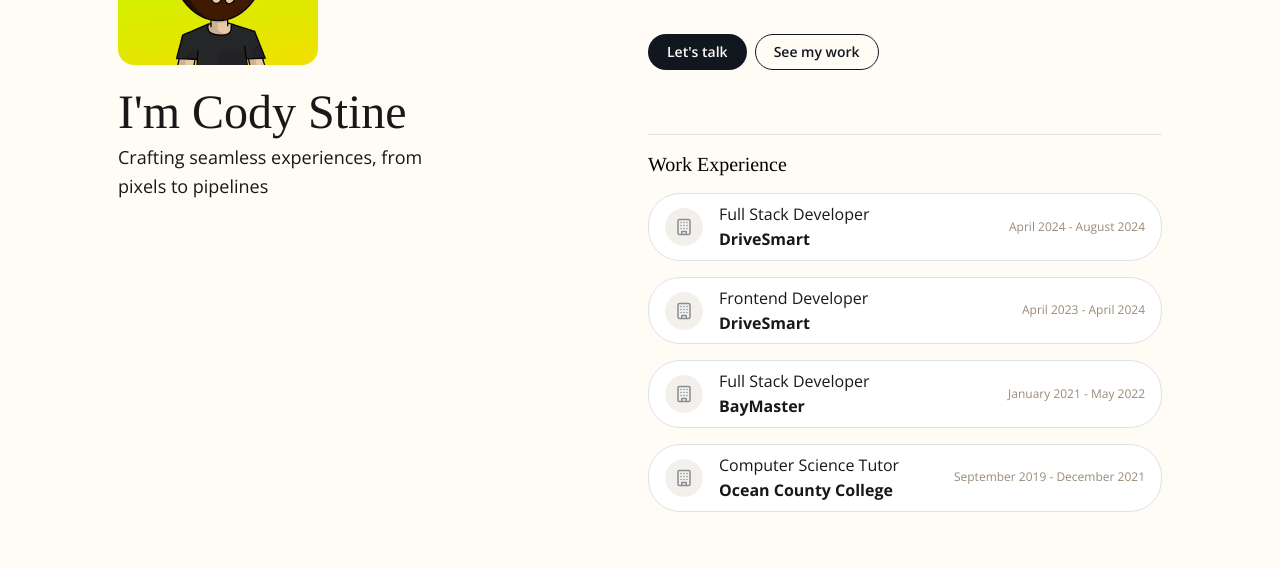
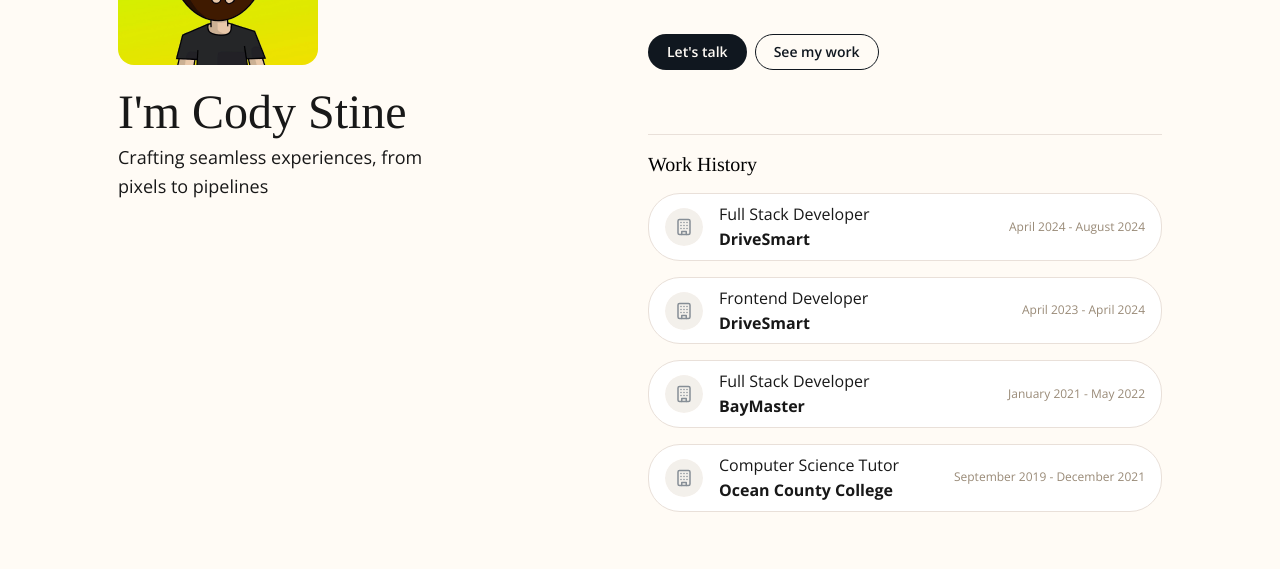
Before and after one commit to CydoEntis/co.dy, a React (Vite) app: page / in a window 1280 px wide. Shown: the part 231-800 px from the top of the page. Built offline with nearby package versions, Linux system fonts and the light colour scheme.

Commit message:
Added a reusable section component wrapper, and move work history and education to their own components.

```diff
--- a/src/App.tsx
+++ b/src/App.tsx
@@ -6,17 +6,13 @@ import {
   Text,
   Button,
   Group,
-  Divider,
-  Stack,
 } from "@mantine/core";
 import Layout from "./components/layout/Layout";
 import Me from "@/assets/me.png";
-import WorkHistory from "./features/work-history/WorkHistory";
-import useGetColorTheme from "./components/theme/hooks/useGetColorScheme";
-import { jobs } from "./features/work-history/work-history";
+
+import WorkHistorySection from "./features/work-history/work-history-section/WorkHistorySection";
+import EducationSection from "./features/education/education-section/EducationSection";
 function App() {
-  const { isLightMode } = useGetColorTheme();
-
   return (
     <Layout>
       <SimpleGrid cols={2} px={32}>
@@ -45,17 +41,8 @@ function App() {
             </Group>
           </Box>
 
-          <Stack pt={64}>
-            <Divider
-              style={{ borderColor: isLightMode ? "#E9E0D9" : "#3A4D63" }}
-            />
-            <Title fw="400" size="xl">
-              Work Experience
-            </Title>
-            {jobs.map((job) => (
-              <WorkHistory job={job} />
-            ))}
-          </Stack>
+          <WorkHistorySection />
+          <EducationSection />
         </Box>
       </SimpleGrid>
     </Layout>
--- /dev/null
+++ b/src/components/section/Section.tsx
@@ -0,0 +1,24 @@
+import { Divider, Stack, Title } from "@mantine/core";
+import { ReactNode } from "react";
+import useGetColorTheme from "../theme/hooks/useGetColorScheme";
+
+type SectionProps = {
+  title: string;
+  children: ReactNode;
+};
+
+function Section({ title, children }: SectionProps) {
+  const { isLightMode } = useGetColorTheme();
+
+  return (
+    <Stack pt={64}>
+      <Divider style={{ borderColor: isLightMode ? "#E9E0D9" : "#3A4D63" }} />
+      <Title fw="400" size="xl">
+        {title}
+      </Title>
+      {children}
+    </Stack>
+  );
+}
+
+export default Section;
--- a/src/features/work-history/WorkHistory.tsx
+++ b/src/features/education/education-detail/EducationDetail.tsx
@@ -1,13 +1,13 @@
 import { Building } from "lucide-react";
 import { Avatar, Flex, Group, Paper, Stack, Text } from "@mantine/core";
-import useGetColorTheme from "@/components/theme/hooks/useGetColorScheme";
-import { JobDetails } from "./work-history";
+import { EduDetails } from "./education-details";
+import useGetColorTheme from "../../../components/theme/hooks/useGetColorScheme";
 
-type WorkHistoryProps = {
-  job: JobDetails;
+type EducationDetailProps = {
+  education: EduDetails;
 };
 
-function WorkHistory({ job }: WorkHistoryProps) {
+function EducationDetail({ education }: EducationDetailProps) {
   const { isLightMode } = useGetColorTheme();
 
   return (
@@ -17,8 +17,7 @@ function WorkHistory({ job }: WorkHistoryProps) {
       px={16}
       py={8}
       radius="xl"
-      //   style={{ borderColor: isLightMode ? "#E9E0D9" : "#3A4D63" }}
-      className={isLightMode ? "card-border-light" : "card-border-dark"}
+      style={{ borderColor: isLightMode ? "#E9E0D9" : "#3A4D63" }}
     >
       <Flex justify="space-between" align="center">
         <Group gap={16}>
@@ -26,17 +25,17 @@ function WorkHistory({ job }: WorkHistoryProps) {
             <Building size={18} />
           </Avatar>
           <Stack gap={0}>
-            <Text>{job.jobTitle}</Text>
-            <Text fw="700">{job.company}</Text>
+            <Text>{education.school}</Text>
+            <Text fw="700">{education.degree}</Text>
           </Stack>
         </Group>
 
         <Text size="xs" c="altText">
-          {job.startDate} - {job.endDate}
+          {education.startDate} - {education.endDate}
         </Text>
       </Flex>
     </Paper>
   );
 }
 
-export default WorkHistory;
+export default EducationDetail;
--- /dev/null
+++ b/src/features/education/education-detail/education-details.ts
@@ -0,0 +1,21 @@
+export type EduDetails = {
+    school: string;
+    degree: string;
+    startDate: string;
+    endDate: string;
+}
+
+export const education = [
+    {
+        school: "Western Governors University",
+        degree: "B.S Software Engineering",
+        startDate: "May 2024",
+        endDate: "August 2024",
+    },
+    {
+        school: "Ocean County College",
+        degree: "A.S Computer Science",
+        startDate: "September 2019",
+        endDate: "December 2021",
+    },
+]
--- /dev/null
+++ b/src/features/education/education-section/EducationSection.tsx
@@ -0,0 +1,15 @@
+import { education } from "../education-detail/education-details";
+import EducationDetail from "../education-detail/EducationDetail";
+import Section from "@/components/section/Section";
+
+function EducationSection() {
+  return (
+    <Section title="Education">
+      {education.map((edu) => (
+        <EducationDetail education={edu} />
+      ))}
+    </Section>
+  );
+}
+
+export default EducationSection;
--- /dev/null
+++ b/src/features/work-history/work-history-detail/WorkHistoryDetail.tsx
@@ -0,0 +1,41 @@
+import { Building } from "lucide-react";
+import { Avatar, Flex, Group, Paper, Stack, Text } from "@mantine/core";
+import useGetColorTheme from "@/components/theme/hooks/useGetColorScheme";
+import { JobDetails } from "./work-history-details";
+
+type WorkHistoryDetailProps = {
+  job: JobDetails;
+};
+
+function WorkHistoryDetail({ job }: WorkHistoryDetailProps) {
+  const { isLightMode } = useGetColorTheme();
+
+  return (
+    <Paper
+      bg="secondary"
+      withBorder
+      px={16}
+      py={8}
+      radius="xl"
+        style={{ borderColor: isLightMode ? "#E9E0D9" : "#3A4D63" }}
+    >
+      <Flex justify="space-between" align="center">
+        <Group gap={16}>
+          <Avatar bg="primary" radius="xl">
+            <Building size={18} />
+          </Avatar>
+          <Stack gap={0}>
+            <Text>{job.jobTitle}</Text>
+            <Text fw="700">{job.company}</Text>
+          </Stack>
+        </Group>
+
+        <Text size="xs" c="altText">
+          {job.startDate} - {job.endDate}
+        </Text>
+      </Flex>
+    </Paper>
+  );
+}
+
+export default WorkHistoryDetail;
--- /dev/null
+++ b/src/features/work-history/work-history-section/WorkHistorySection.tsx
@@ -0,0 +1,15 @@
+import Section from "@/components/section/Section";
+import { jobs } from "../work-history-detail/work-history-details";
+import WorkHistoryDetail from "../work-history-detail/WorkHistoryDetail";
+
+function WorkHistorySection() {
+  return (
+    <Section title="Work History">
+      {jobs.map((job) => (
+        <WorkHistoryDetail job={job} />
+      ))}
+    </Section>
+  );
+}
+
+export default WorkHistorySection;
--- a/src/features/work-history/work-history.moduel.css
+++ /dev/null
@@ -1,16 +0,0 @@
-:root {
-  --borderColor: #e1e1e1;
-}
-
-[data-mantine-color-scheme="dark"] {
-  --borderColor: #3a4d63;
-}
-
-[data-mantine-color-scheme="light"] {
-  --borderColor: #e9e0d9;
-}
-
-/* Card border styles */
-.card-border {
-  border-color: var(--borderColor); /* Default border color (light mode) */
-}
--- a/src/index.css
+++ b/src/index.css
@@ -1 +1,18 @@
 @import url("https://fonts.googleapis.com/css2?family=Open+Sans:ital,wght@0,300..800;1,300..800&family=Tinos:ital,wght@0,400;0,700;1,400;1,700&display=swap");
+
+:root {
+  --borderColor: #e1e1e1;
+}
+
+[data-mantine-color-scheme="dark"] {
+  --borderColor: #3a4d63;
+}
+
+[data-mantine-color-scheme="light"] {
+  --borderColor: #e9e0d9;
+}
+
+/* Card border styles */
+.card-border {
+  border-color: var(--borderColor); /* Default border color (light mode) */
+}
```
Also changed, not shown: src/features/work-history/work-history-detail/work-history-details.ts (renamed from src/features/work-history/work-history.ts).
